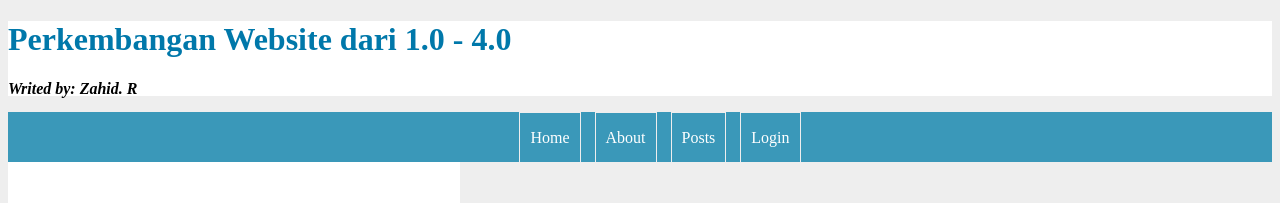
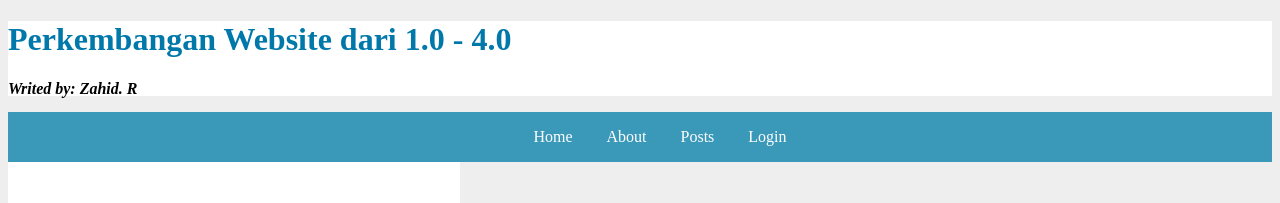
Before and after one commit to hddzaa/tugas_1, a plain HTML site: page index.html in a window 1280 px wide. Shown: the top 203 px of the page. Drawn offline with Linux system fonts and the light colour scheme.

Commit message:
tugas_navbar

```diff
--- a/style.css
+++ b/style.css
@@ -38,7 +38,6 @@ nav ul li a {
     height: 50px;
     line-height: 50px;
     padding: 0 10px;
-    border: 1px solid #eeeeee;
 }
 
 footer {
```
